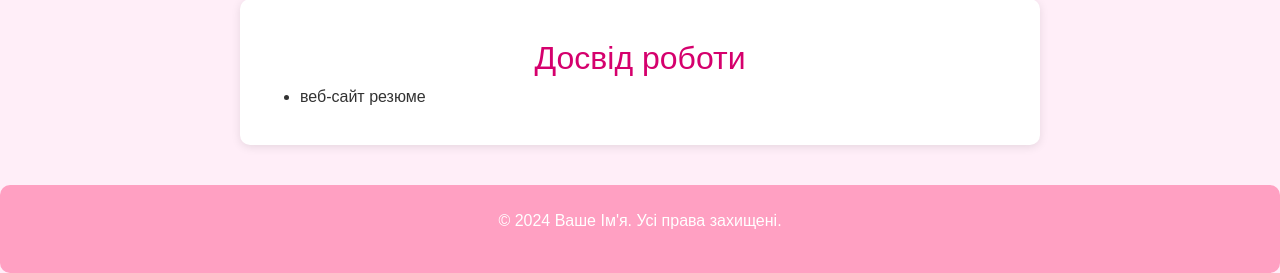
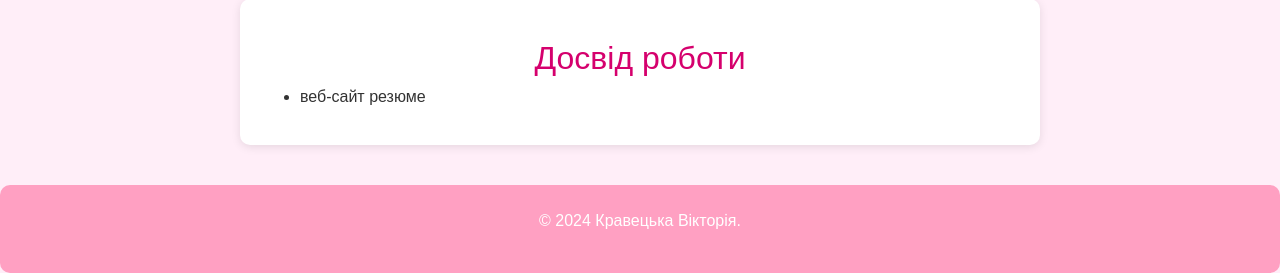
Before and after one commit to ViktoriaKravetsk/flasklab, a Flask app: page /resume in a window 1280 px wide. Shown: the part 876-1149 px from the top of the page. Run offline with Flask 3, Linux system fonts and the light colour scheme; some libraries are stand-ins or nearby versions.

Commit message:
Додано інклуд для футера

```diff
--- a/templates/footer.html
+++ b/templates/footer.html
@@ -1,3 +1,3 @@
 <footer class="text-center py-4">
-    <p>&copy; 2024 Ваше Ім'я. Усі права захищені.</p>
+    <p>&copy; 2024 Кравецька Вікторія. </p>
 </footer>
```
